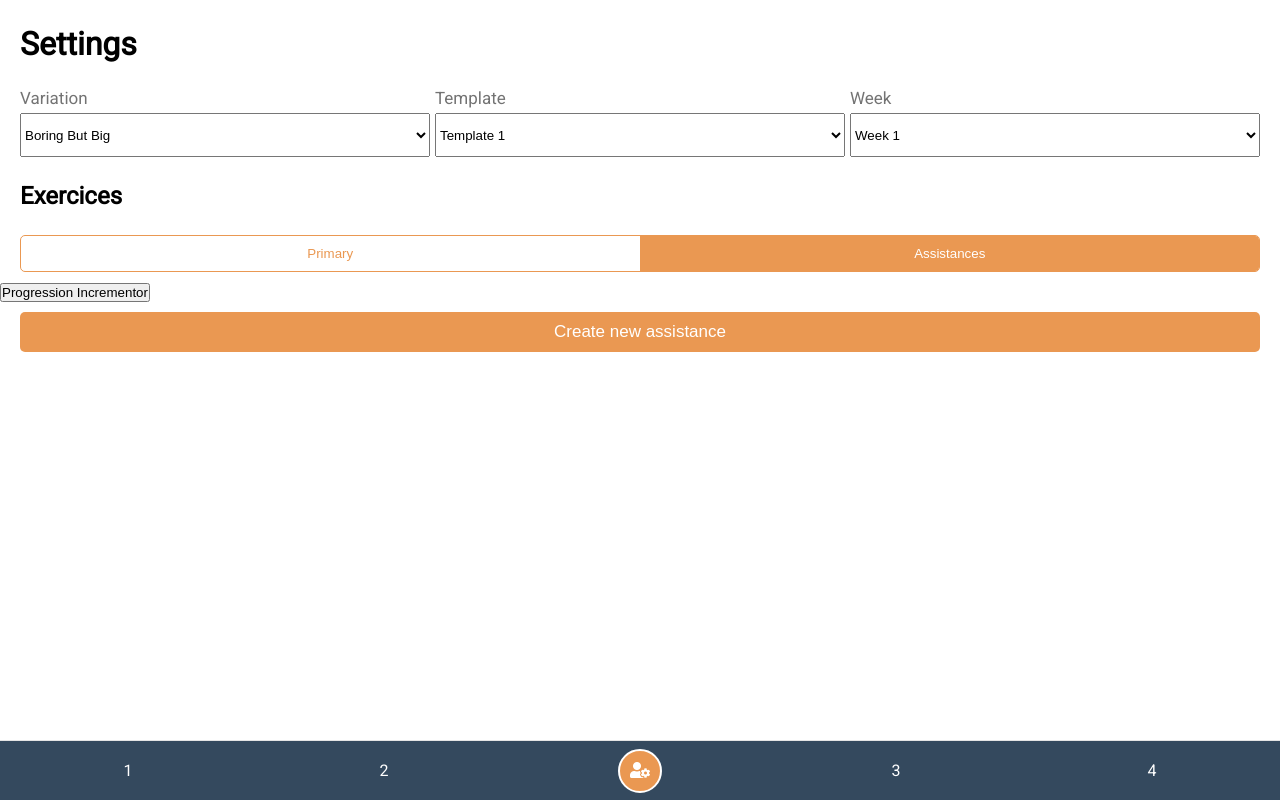
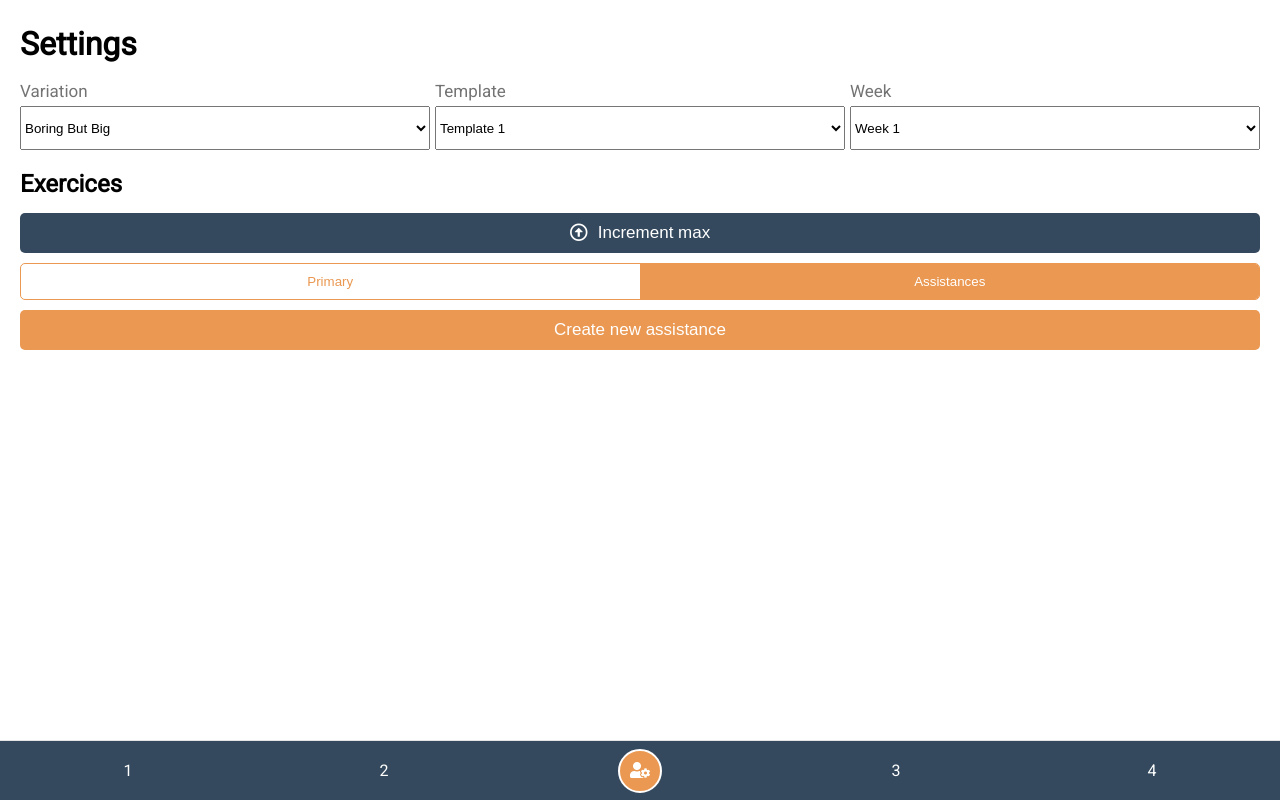
Before and after one commit to LeoGoemaere/wendler-531, a Vue app: page /#/ in a window 1280 px wide. Built offline with nearby package versions, Linux system fonts and the light colour scheme.

Commit message:
Style the increment components

```diff
--- a/src/App.vue
+++ b/src/App.vue
@@ -55,11 +55,11 @@ export default {
 	}
 
 	h1 {
-		margin-bottom: 25px;
+		margin-bottom: 18px;
 	}
 
 	h2 {
-		margin-bottom: 25px;
+		margin-bottom: 15px;
 	}
 
 	p {
@@ -270,6 +270,10 @@ export default {
 		font-size: 18px;
 	}
 
+	.set-increment + .icon__ellipsis {
+		margin-left: 10px;
+	}
+
 	.row__select {
 		display: none;
 	}
--- a/src/components/ExerciceLineItem.vue
+++ b/src/components/ExerciceLineItem.vue
@@ -1,9 +1,15 @@
 <template>
 	<div :class="exerciceOptionClass" class="exercice space__x">
-		<p class="exercice__label">
-			{{ exercice.name }}
-			<i v-if="type === 'secondary'" @click="toggleExerciceOptions('exercice--options-enabled')" class="fas fa-ellipsis-h icon__ellipsis"></i>
-		</p>
+		<div class="exercice__label-row">
+			<p class="exercice__label">{{ exercice.name }}</p>
+			<div class="exercice__options">
+				<SetIncrementFactor
+					:exerciceType="type"
+					:exerciceIndex="index"
+				/>
+				<i v-if="type === 'secondary'" @click="toggleExerciceOptions('exercice--options-enabled')" class="fas fa-ellipsis-h icon__ellipsis"></i>
+			</div>
+		</div>
 		<div class="datas">
 			<div class="datas__item">
 				<label class="datas__label">rm</label>
@@ -19,10 +25,6 @@
 		<button v-if="type === 'secondary'" class="exercice__delete-button" @click="this.deleteAssistance">
 			<i class="fas fa-trash"></i>
 		</button>
-		<SetIncrementFactor
-			:exerciceType="type"
-			:exerciceIndex="index"
-		/>
 	</div>
 </template>
 
@@ -80,8 +82,8 @@ export default {
 
 <style scoped>
 	.exercice {
-		padding-top: 8px;
-		padding-bottom: 8px;
+		padding-top: 6px;
+		padding-bottom: 6px;
 		position: relative;
 		transition: transform ease-out .3s;
 	}
@@ -102,11 +104,20 @@ export default {
 	}
 
 	.exercice__label {
-		margin-bottom: 5px;
 		font-size: 17px;
 		display: flex;
 		justify-content: space-between;
 		align-items: center;
+	}
+
+	.exercice__label-row {
+		display: flex;
+		justify-content: space-between;
+		margin-bottom: 5px;
+	}
+
+	.exercice__options {
+		display: flex;
 	}
 
 	.exercice__delete-button {
--- a/src/components/ExercicesSetter.vue
+++ b/src/components/ExercicesSetter.vue
@@ -1,10 +1,10 @@
 <template>
 	<div>
+		<ProgressionIncrementor />
 		<div class="segmented-controller">
 			<button @click="isPrimaryExercices" :class="{ 'segmented-controller__item--active': isPrimarySelected }" class="segmented-controller__item">Primary</button>
 			<button @click="isSecondaryExercices" :class="{ 'segmented-controller__item--active': !isPrimarySelected }"class="segmented-controller__item">Assistances</button>
 		</div>
-		<ProgressionIncrementor />
 		<div v-if="isPrimarySelected">
 			<ExerciceLineItem
 				v-for="(exercice, index) in this.exercices.primary"
@@ -57,7 +57,7 @@ export default {
 		overflow: hidden;
 		margin: 0 20px;
 		border: 1px solid #ea9852;
-		margin-bottom: 10px;
+		margin-bottom: 5px;
 	}
 	.segmented-controller__item {
 		border: none;
--- a/src/components/ProgressionIncrementor.vue
+++ b/src/components/ProgressionIncrementor.vue
@@ -1,5 +1,10 @@
 <template>
-		<button @click="incrementExercicesMax">Progression Incrementor</button>
+	<div class="progression-incrementor__container space__x">
+		<button @click="incrementExercicesMax" class="button progression-incrementor__button">
+			<i class="far fa-arrow-alt-circle-up icon__arrow-circle-up"></i>
+			Increment max
+		</button>
+	</div>
 </template>
 
 <script>
@@ -29,4 +34,16 @@ export default {
 
 <style scoped>
 	/* Create global styles instead */
+	.progression-incrementor__container {
+		margin-bottom: 10px;
+	}
+	.progression-incrementor__button {
+		display: flex;
+		justify-content: center;
+		background-color: #34495e;
+	}
+	.icon__arrow-circle-up {
+		font-size: 18px;
+		margin-right: 10px;
+	}
 </style>
--- a/src/components/SelectContainer.vue
+++ b/src/components/SelectContainer.vue
@@ -82,7 +82,7 @@ export default {
 
 <style scoped>
 	.select-container {
-		margin-bottom: 25px;
+		margin-bottom: 20px;
 		display: flex;
 	}
 	.select {
--- a/src/components/SetIncrementFactor.vue
+++ b/src/components/SetIncrementFactor.vue
@@ -1,6 +1,9 @@
 <template>
-		<div>
-			<button @click="showPopin">{{getExercices[this.exerciceType][this.exerciceIndex].incrementFactor}}</button>
+		<div class="set-increment">
+			<button @click="showPopin" class="set-increment-button">
+				<i class="far fa-arrow-alt-circle-up icon__arrow-circle-up"></i>
+				<span>{{getExercices[this.exerciceType][this.exerciceIndex].incrementFactor}}</span>
+			</button>
 			<div :class="{ 'is-active': popinIsActive }" class="popin__element">
 				<p class="popin__title">Set your increment factor</p>
 				<div class="popin__input-row">
@@ -67,4 +70,18 @@ export default {
 
 <style scoped>
 	/* Create global styles instead */
+	.set-increment-button {
+		border: none;
+		background-color: transparent;
+		color: #34495e;
+		border: 2px solid #34495e;
+		padding: 2px 5px;
+		border-radius: 5px;
+		display: flex;
+		align-items: center;
+	}
+	.icon__arrow-circle-up {
+		font-size: 15px;
+		margin-right: 5px;
+	}
 </style>
```
